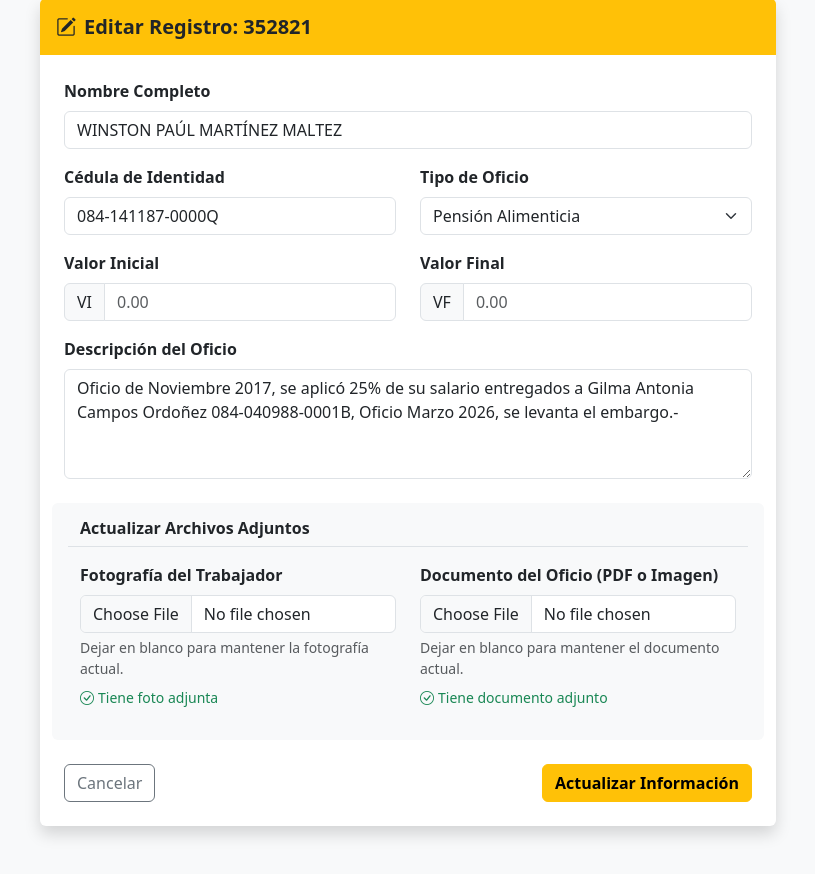
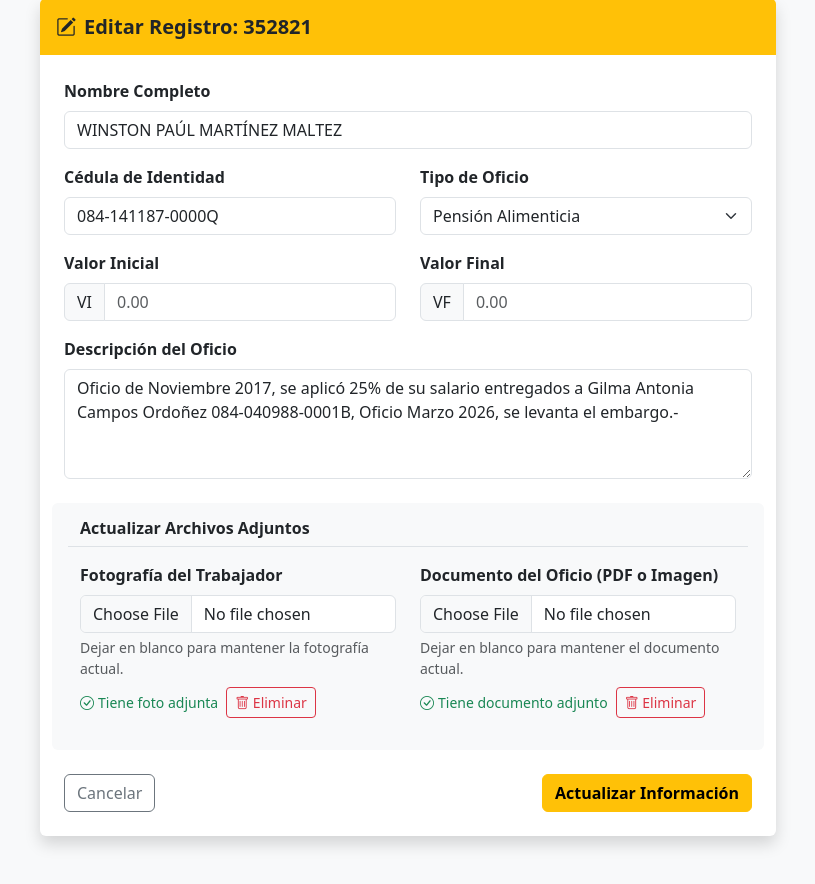
Before and after one commit to harvintellez/control_documental, a PHP site: the page made by editar.php in a window 1280 px wide. Shown: the part 105-989 px from the top of the page, without its empty margins (232-1047 px from the left). Before the commit the page ends 947 px from the top, so only its background shows below. Run offline with PHP 8.4, Linux system fonts and the light colour scheme; a user stored in the database is signed in; data comes from the database, SQL or seed files in the repository; data that the repository does not hold is empty.

Commit message:
SCD 100% funcional, se agregó opción de elminar fotografía y documento adjunto asocialdo el embargo.

```diff
--- a/editar.php
+++ b/editar.php
@@ -118,6 +118,9 @@ include 'includes/header.php';
         <?php if(isset($error_msg)): ?>
             <div class="alert alert-danger"><?php echo htmlspecialchars($error_msg); ?></div>
         <?php endif; ?>
+        <?php if(isset($_GET['res']) && $_GET['res'] === 'archivo_eliminado'): ?>
+            <div class="alert alert-success alert-dismissible fade show"><i class="bi bi-check-circle-fill me-2"></i>Archivo eliminado correctamente.<button type="button" class="btn-close" data-bs-dismiss="alert"></button></div>
+        <?php endif; ?>
         <div class="card shadow border-0">
             <div class="card-header bg-warning py-3">
                 <h5 class="mb-0 fw-bold text-dark"><i class="bi bi-pencil-square me-2"></i>Editar Registro: <?php echo $codigo; ?></h5>
@@ -174,7 +177,10 @@ include 'includes/header.php';
                             <input type="file" name="foto_perfil" class="form-control" accept=".jpg,.jpeg,.png">
                             <div class="form-text small">Dejar en blanco para mantener la fotografía actual.</div>
                             <?php if(!empty($foto_actual)): ?>
-                                <div class="mt-2 text-success small"><i class="bi bi-check-circle me-1"></i>Tiene foto adjunta</div>
+                                <div class="mt-2 d-flex align-items-center gap-2">
+                                    <div class="text-success small"><i class="bi bi-check-circle me-1"></i>Tiene foto adjunta</div>
+                                    <a href="eliminar_archivo.php?id=<?php echo $id; ?>&tipo=foto" class="btn btn-sm btn-outline-danger" onclick="return confirm('¿Eliminar la fotografía?');"><i class="bi bi-trash"></i> Eliminar</a>
+                                </div>
                             <?php endif; ?>
                         </div>
                         <div class="col-md-6 mb-3">
@@ -182,7 +188,10 @@ include 'includes/header.php';
                             <input type="file" name="archivo_oficio" class="form-control" accept=".pdf,.jpg,.jpeg,.png">
                             <div class="form-text small">Dejar en blanco para mantener el documento actual.</div>
                             <?php if(!empty($doc_actual)): ?>
-                                <div class="mt-2 text-success small"><i class="bi bi-check-circle me-1"></i>Tiene documento adjunto</div>
+                                <div class="mt-2 d-flex align-items-center gap-2">
+                                    <div class="text-success small"><i class="bi bi-check-circle me-1"></i>Tiene documento adjunto</div>
+                                    <a href="eliminar_archivo.php?id=<?php echo $id; ?>&tipo=documento" class="btn btn-sm btn-outline-danger" onclick="return confirm('¿Eliminar el documento?');"><i class="bi bi-trash"></i> Eliminar</a>
+                                </div>
                             <?php endif; ?>
                         </div>
                     </div>
```
Also changed, not shown: eliminar_archivo.php (added, +38 -0 lines).
